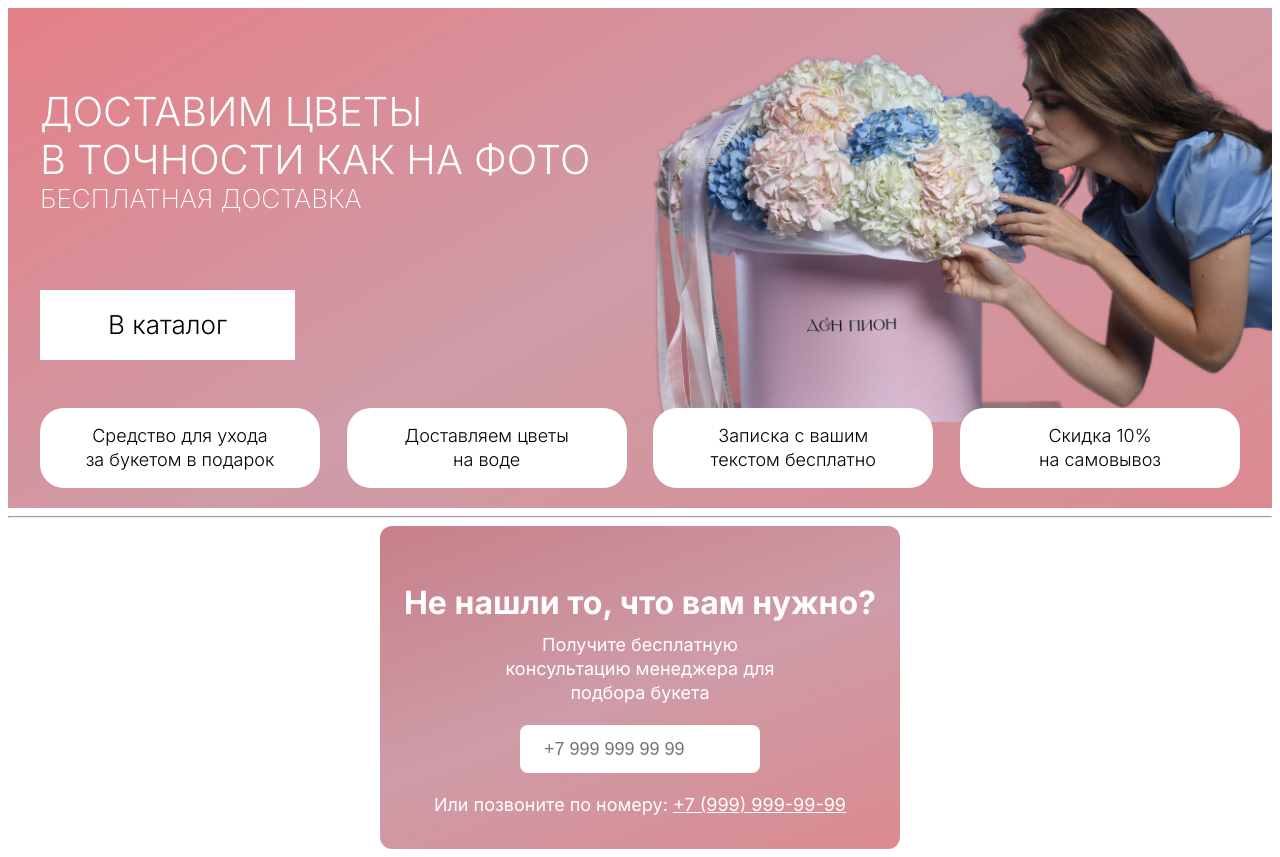
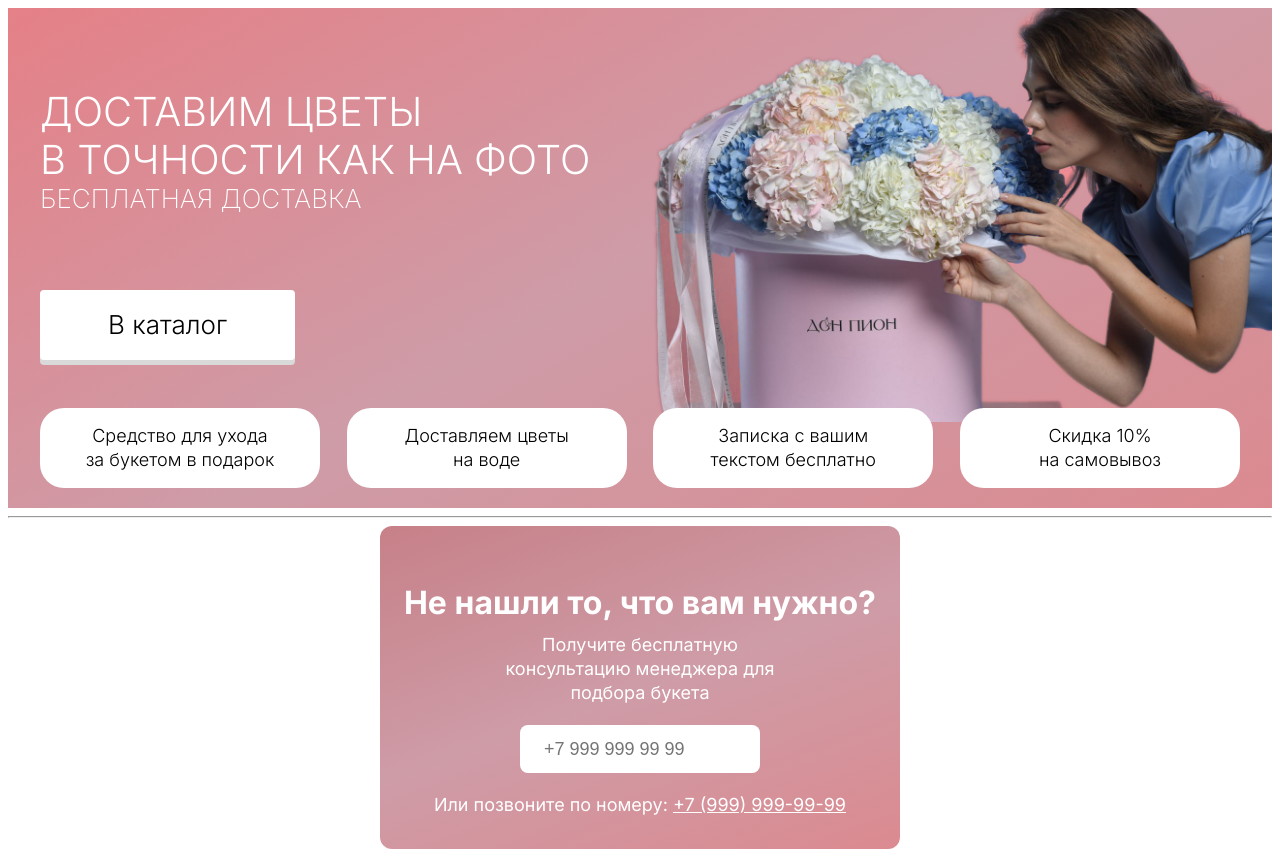
Before and after one commit to YshastikGryphon/donpinions-test, a plain HTML site: page index.html in a window 1280 px wide. Drawn offline with Linux system fonts and the light colour scheme.

Commit message:
Update index.html

```diff
--- a/index.html
+++ b/index.html
@@ -70,11 +70,15 @@
             font-weight: 300;
             background: #fff;
             border: none;
+            border-radius: 4px;
             text-decoration: none;
             transition: all .3s ease;
+            box-shadow: 0 5px 0 #d9d9d9;
         }
         .banner-exact__top-content-catalog-btn:hover {
             background: #d9d9d9;
+            transform: translateY(5px);
+            box-shadow: 0 0px 0 #d9d9d9;
         }
         .banner-exact__bottom {
             position: relative;
@@ -182,6 +186,7 @@
                 font-size: 20px;
                 line-height: 24px;
                 padding: 14px 32px;
+
             }
         }
         @media (max-width: 800px) {
```
